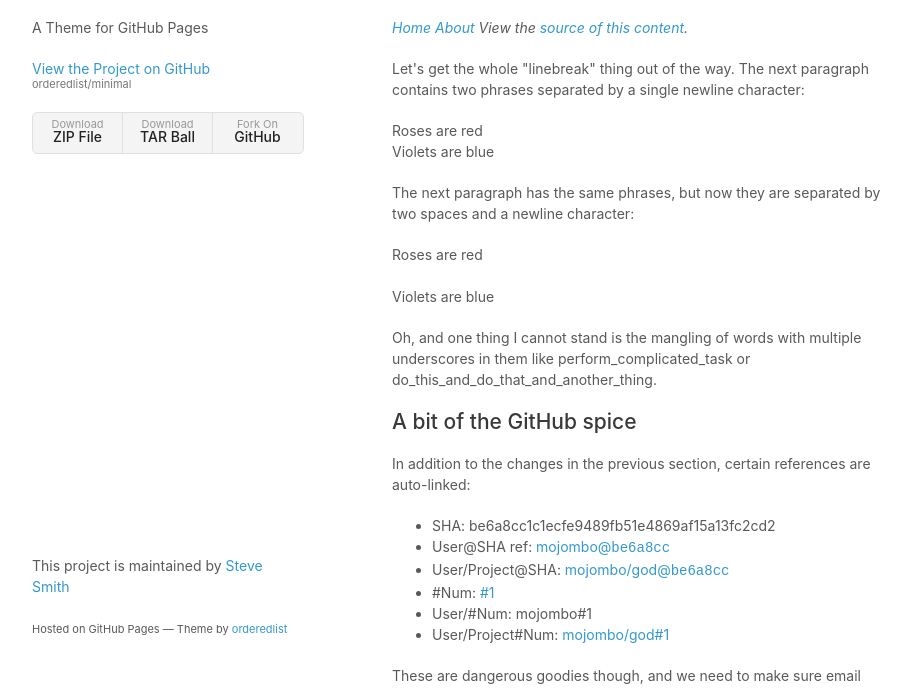
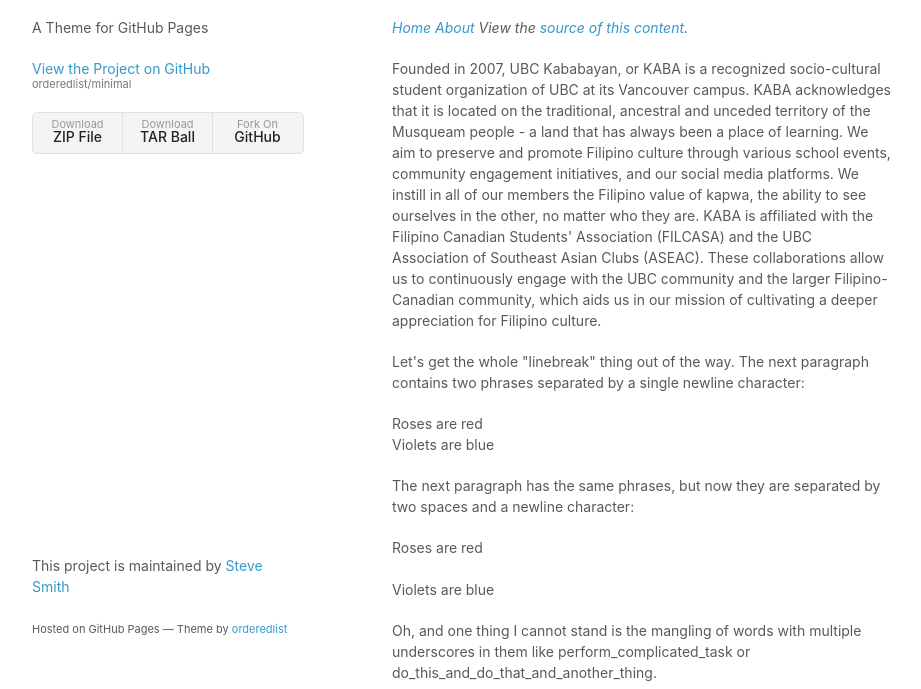
Before and after one commit to gdmouo/ubc-kababayan, a plain HTML site: page index.html in a window 1280 px wide. Shown: the part 92-781 px from the top of the page, without its empty margins (178-1099 px from the left). Drawn offline with Linux system fonts and the light colour scheme.

Commit message:
fjioasgjiorklasjgklds

```diff
--- a/index.html
+++ b/index.html
@@ -31,6 +31,14 @@
            <a href="index.html">Home</a>
           <a href="about.html">About</a>
           View the <a href="http://github.github.com/github-flavored-markdown/sample_content.html">source of this content</a>.</em></p>
+
+        <p>Founded in 2007, UBC Kababayan, or KABA is a recognized socio-cultural student organization of UBC at its Vancouver campus.
+          KABA acknowledges that it is located on the traditional, ancestral and unceded territory of the Musqueam people - a land that has always been a place of learning.
+          We aim to preserve and promote Filipino culture through various school events, community engagement initiatives, and our social media platforms.
+          We instill in all of our members the Filipino value of kapwa, the ability to see ourselves in the other, no matter who they are.
+          KABA is affiliated with the Filipino Canadian Students' Association (FILCASA) and the UBC Association of Southeast Asian Clubs (ASEAC).
+          These collaborations allow us to continuously engage with the UBC community and the larger Filipino-Canadian community, which aids us in our mission of cultivating a deeper appreciation for Filipino culture.
+        </p>
 
         <p>Let's get the whole "linebreak" thing out of the way. The next paragraph contains two phrases separated by a single newline character:</p>
 
```
